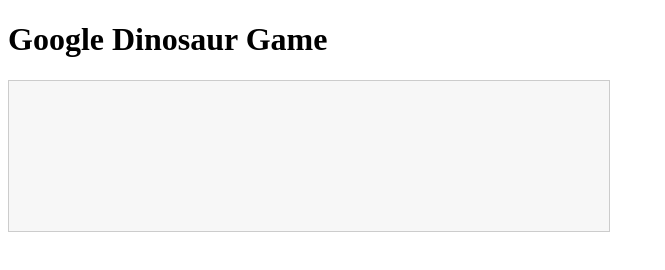
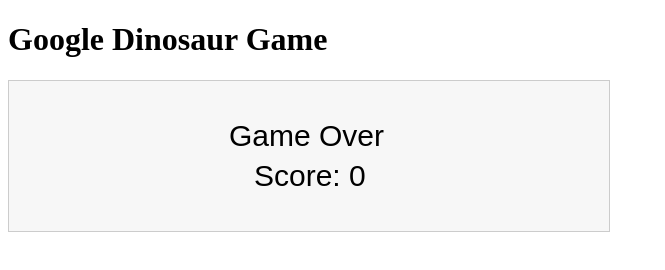
Before and after one commit to V-man123zx/BetterDinoGame, a website: page public/index.html in a window 1280 px wide. Shown: the whole page, without its empty margins (0-665 px from the left). Drawn offline with Linux system fonts and the light colour scheme; some packages are replaced by stand-ins of ours.

Commit message:
small change

```diff
--- a/public/index.html
+++ b/public/index.html
@@ -165,8 +165,7 @@
       }
 
       // Game Loop
-      for (var i = 0; i < 100; i++) {update()}
-      //var gameLoop = setInterval(update, 1000 / 60);
+      var gameLoop = setInterval(update, 1000 / 60);
   </script>
   </body>
 </html>
```
